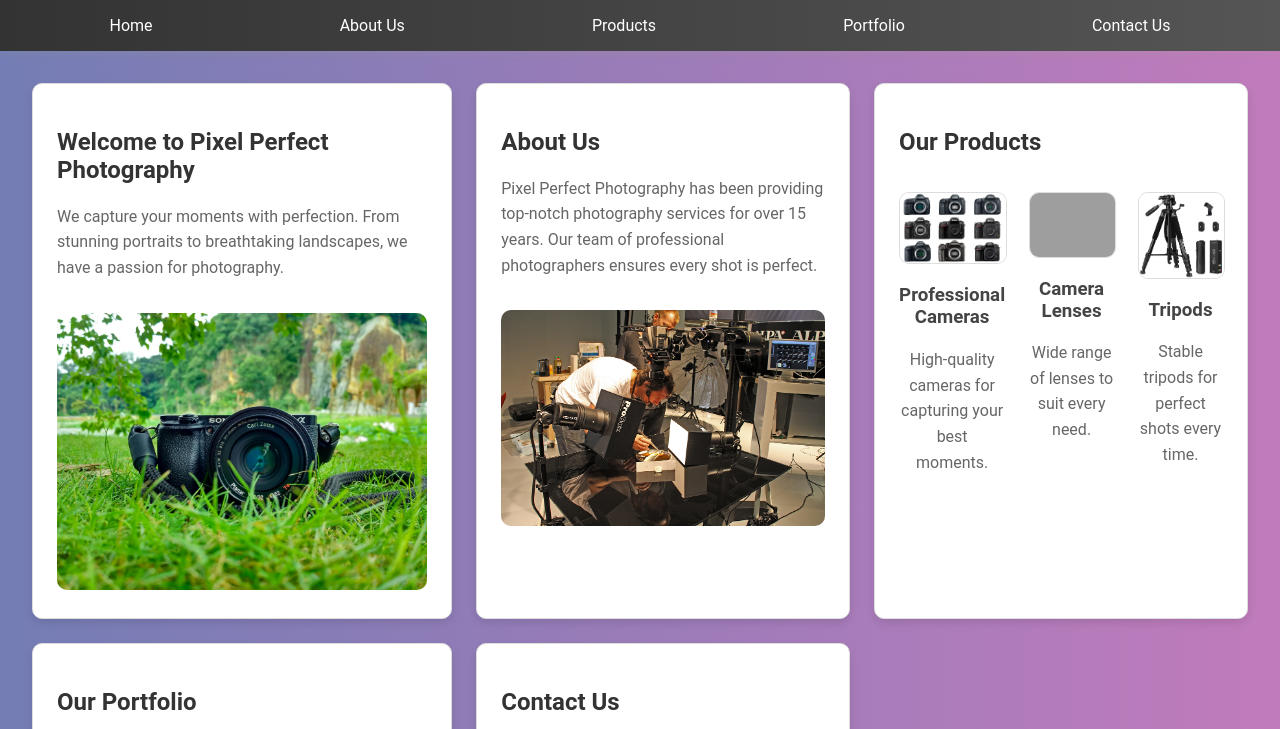
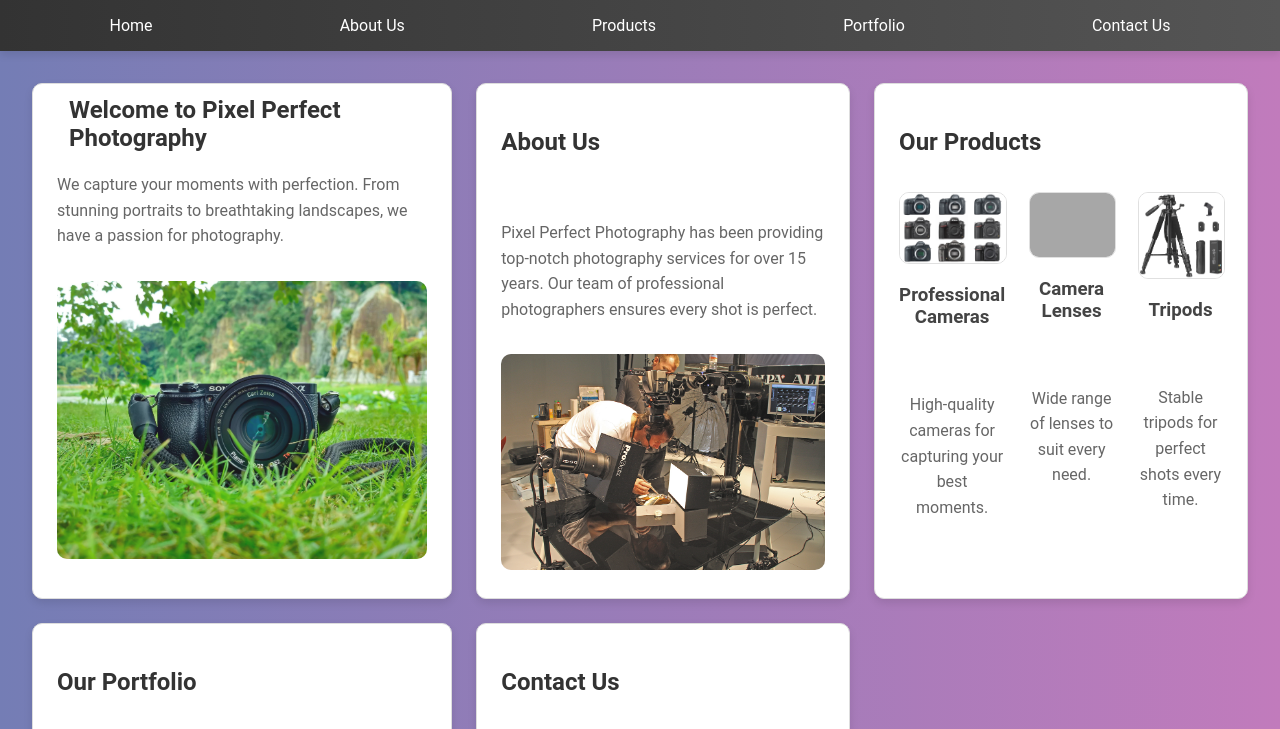
Before and after one commit to BalajiShiva1/ITC505, a plain HTML site: page module5/index.html in a window 1280 px wide. Shown: the top 729 px of the page. Drawn offline with Linux system fonts and the light colour scheme; grey boxes are pictures that could not be loaded.

Commit message:
Update styles.css

```diff
--- a/module5/styles.css
+++ b/module5/styles.css
@@ -11,10 +11,10 @@ body {
     color: #333;
 }
 
-/* Navbar styling */
+/* Navbar styling using Flexbox */
 .navbar {
     background: linear-gradient(to right, #333, #555);
-    box-shadow: 0 4px 8px rgba(166, 172, 120, 0.1);
+    box-shadow: 0 4px 8px rgba(0, 0, 0, 0.1);
     position: sticky;
     top: 0;
     z-index: 1000;
@@ -23,13 +23,14 @@ body {
 .navbar ul {
     display: flex;
     justify-content: space-around;
+    align-items: center;
     list-style: none;
     padding: 1rem;
     margin: 0;
 }
 
 .navbar a {
-    color: rgb(255, 255, 255);
+    color: white;
     text-decoration: none;
     padding: 0.5rem 1rem;
     transition: background-color 0.3s ease, color 0.3s ease;
@@ -49,9 +50,10 @@ body {
 }
 
 .main-content section {
+    position: relative; /* Relative positioning for main sections */
     border: 1px solid #ddd;
     padding: 1.5rem;
-    background: rgb(255, 255, 255);
+    background: white;
     border-radius: 10px;
     box-shadow: 0 4px 8px rgba(0, 0, 0, 0.1);
     transition: transform 0.3s ease, box-shadow 0.3s ease;
@@ -62,21 +64,32 @@ body {
     box-shadow: 0 8px 16px rgba(0, 0, 0, 0.2);
 }
 
-.main-content section h1,
-.main-content section h2 {
+/* Absolute positioning for headings */
+.main-content section h1
+ {
+    position: absolute;
+    top: 20px;
+    left: 20px;
     color: #333;
+    background: rgba(255, 255, 255, 0.8);
+    padding: 0.5rem 1rem;
+    border-radius: 5px;
+    z-index: 1;
 }
 
 .main-content section p {
     color: #666;
     line-height: 1.6;
+    margin-top: 4rem; /* Add margin to avoid overlap with absolute heading */
 }
 
+/* Example of absolute positioning for images */
 .main-content section img {
     width: 100%;
     height: auto;
     border-radius: 10px;
     margin-top: 1rem;
+    opacity: 0.9; /* Slightly transparent to see underlying text */
 }
 
 /* Product and Portfolio grids */
@@ -118,7 +131,10 @@ body {
 .portfolio-item p {
     color: #777;
 }
-
+ #heading{
+position: absolute;
+top:-3%;
+}
 /* Responsive Design */
 @media (min-width: 600px) {
     .main-content {
```
